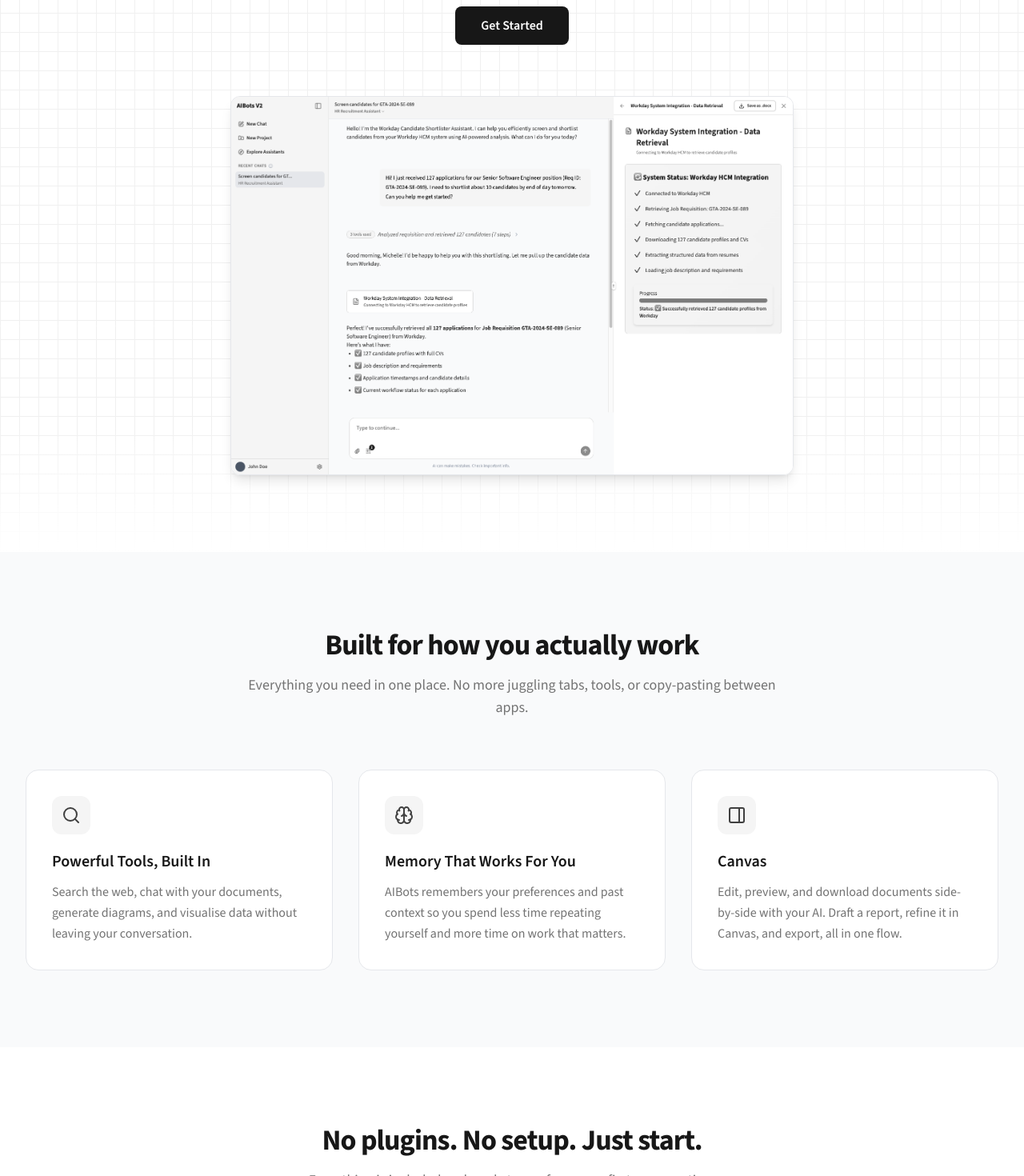
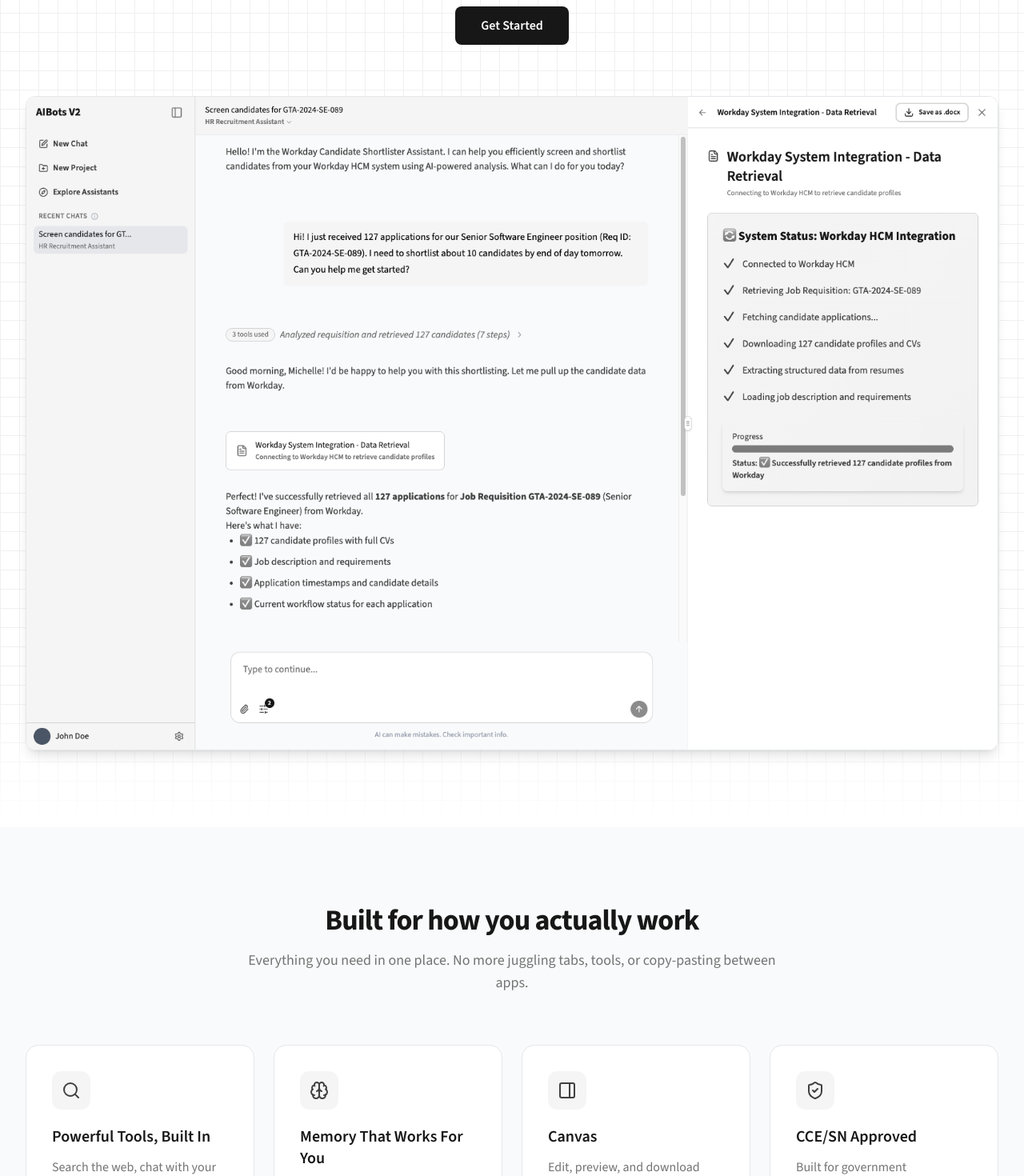
Before and after one commit to glenn-goh/ai-assistant-desk-prototype, a React (Vite) app: page / in a window 1280 px wide. Shown: the part 440-1910 px from the top of the page at 80% size. Built offline with nearby package versions, Linux system fonts and the light colour scheme.

Commit message:
Add CCE/SN Approved feature card and full-width hero image
Co-Authored-By: Claude Opus 4.6 <noreply@anthropic.com>

```diff
--- a/src/components/LandingPage.tsx
+++ b/src/components/LandingPage.tsx
@@ -1,5 +1,5 @@
 import { useState, useEffect } from 'react';
-import { Search, Brain, PanelRight, Globe, FileText, GitFork, Users, Shield } from 'lucide-react';
+import { Search, Brain, PanelRight, ShieldCheck, Globe, FileText, GitFork, Users, Shield } from 'lucide-react';
 import { HeroGrid } from './HeroGrid';
 import heroImage from '../assets/landing/hero.png';
 
@@ -22,6 +22,11 @@ const featureCards = [
     icon: PanelRight,
     title: 'Canvas',
     body: 'Edit, preview, and download documents side-by-side with your AI. Draft a report, refine it in Canvas, and export, all in one flow.',
+  },
+  {
+    icon: ShieldCheck,
+    title: 'CCE/SN Approved',
+    body: 'Built for government classification standards. Handle sensitive and restricted work directly in your workspace.',
   },
 ];
 
@@ -123,7 +128,9 @@ export function LandingPage({ onGetStarted }: LandingPageProps) {
               Get Started
             </button>
           </div>
-          <div className="mt-12 md:mt-16 max-w-4xl mx-auto rounded-xl overflow-hidden border border-gray-200 shadow-lg">
+        </div>
+        <div className="relative mt-12 md:mt-16 max-w-7xl mx-auto px-6 md:px-8 pointer-events-none">
+          <div className="rounded-xl overflow-hidden border border-gray-200 shadow-lg">
             <img src={heroImage} alt="AIBots V2 workspace screenshot" className="w-full h-auto" />
           </div>
         </div>
@@ -140,7 +147,7 @@ export function LandingPage({ onGetStarted }: LandingPageProps) {
               Everything you need in one place. No more juggling tabs, tools, or copy-pasting between apps.
             </p>
           </div>
-          <div className="grid grid-cols-1 md:grid-cols-3 gap-6 md:gap-8 mt-12 md:mt-16">
+          <div className="grid grid-cols-1 md:grid-cols-2 lg:grid-cols-4 gap-4 md:gap-6 mt-12 md:mt-16">
             {featureCards.map((card) => (
               <div
                 key={card.title}
```
